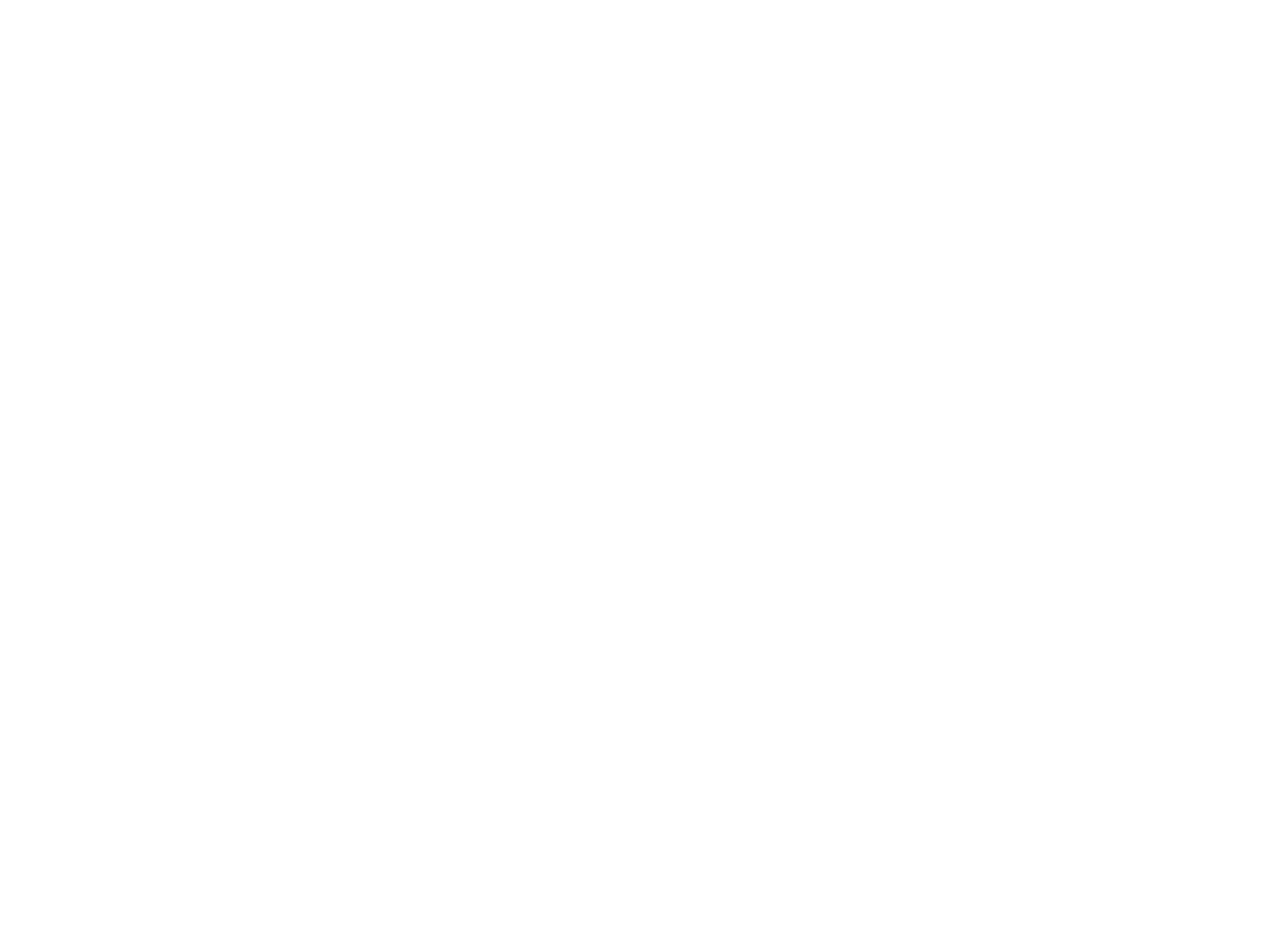
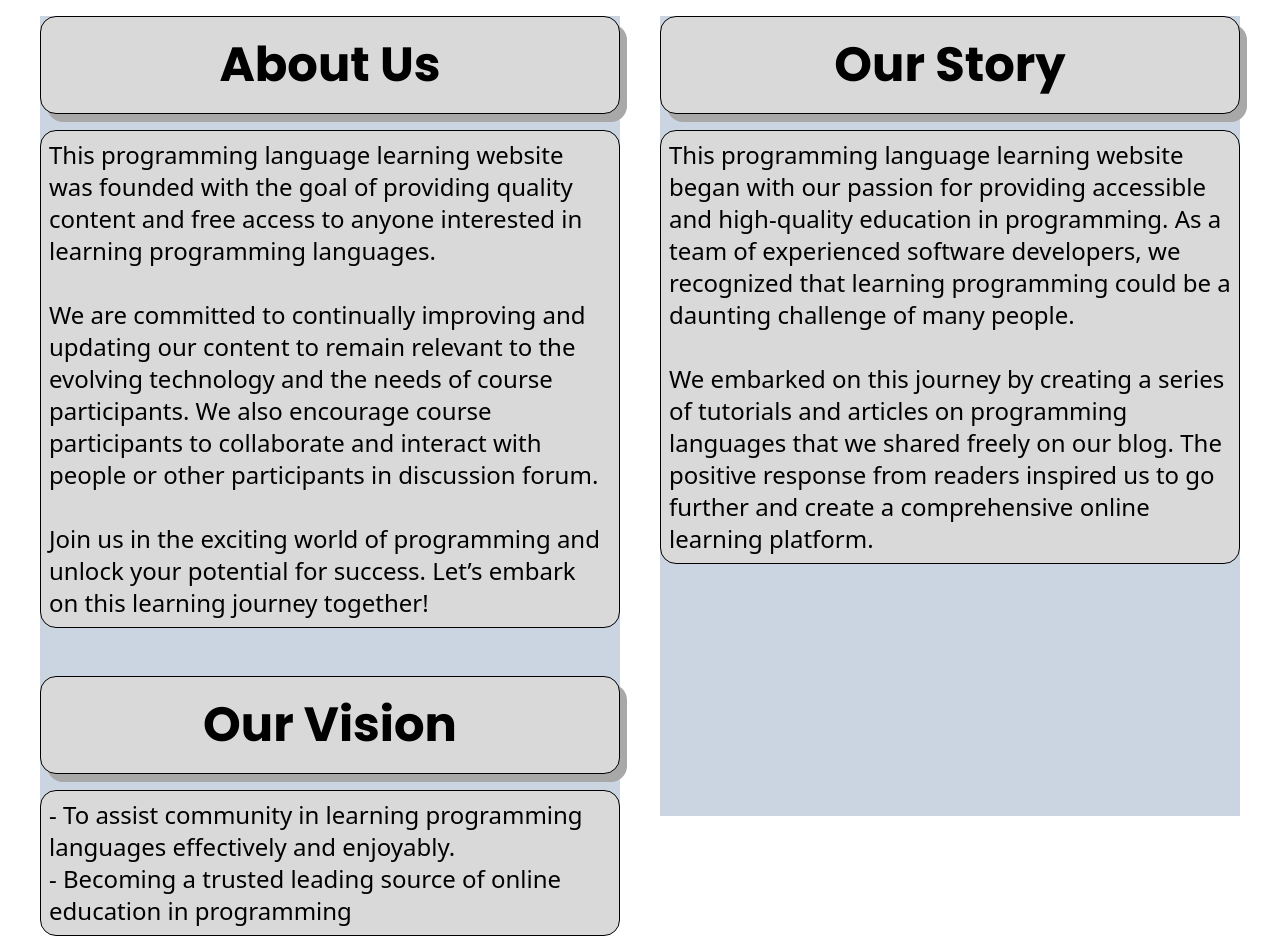
Before and after one commit to ditobayu/Final-Project-DDAP, a Next.js app: page /about in a window 1280 px wide. Shown: the part 240-1176 px from the top of the page. Before the commit the page ends 800 px from the top, so only its background shows below. Built offline with nearby package versions, Linux system fonts and the light colour scheme; no server answers.

Commit message:
About page, tapi cara nyamain panjang About Us sama Our Story aku gatau

```diff
--- a/app/about/page.jsx
+++ b/app/about/page.jsx
@@ -9,7 +9,43 @@
   return (
     <div>
       <Nav />
-      <h2>asds</h2>
+      <div className="pt-24 flex flex-col px-10">
+        <div className="w-full h-28 bg-slate-500 rounded-xl">
+          <img src=""></img>
+        </div>
+        <div className="w-full h-screen mt-12 flex flex-row gap-10">
+          <div className="w-1/2 bg-slate-300 flex flex-col gap-4">
+            <div className="text-center bg-[#d9d9d9] py-6 rounded-2xl border border-black shadow-[7px_8px_0px_rgba(168,168,168,255)]">
+              <h1 className="text-5xl font-bold">About Us</h1>
+            </div>
+            <div className="bg-[#d9d9d9] rounded-2xl border border-black p-2 font-sans text-2xl">
+              <p>This programming language learning website was founded with the goal of providing quality content and free access to anyone interested in learning programming languages. <br></br><br></br>
+                We are committed to continually improving and updating our content to remain relevant to the evolving technology and the needs of course participants. We also encourage course participants to collaborate and interact with people or other participants in discussion forum. <br></br><br></br>
+                Join us in the exciting world of programming and unlock your potential for success. Let’s embark on this learning journey together!
+              </p>
+            </div>
+            <div className="text-center bg-[#d9d9d9] py-6 rounded-2xl border border-black shadow-[7px_8px_0px_rgba(168,168,168,255)] mt-8">
+              <h1 className="text-5xl font-bold">Our Vision</h1>
+            </div>
+            <div className="bg-[#d9d9d9] rounded-2xl border border-black p-2 font-sans text-2xl">
+              <p>- To assist community in learning programming languages  effectively and enjoyably.</p>
+              <p>- Becoming a trusted leading source of online education in programming</p>
+            </div>
+          </div>
+
+          <div className="w-1/2 bg-slate-300 flex flex-col gap-4">
+            <div className="text-center bg-[#d9d9d9] py-6 rounded-2xl border border-black shadow-[7px_8px_0px_rgba(168,168,168,255)]">
+              <h1 className="text-5xl font-bold">Our Story</h1>
+            </div>
+            <div className="bg-[#d9d9d9] rounded-2xl border border-black p-2 font-sans text-2xl">
+              <p>This programming language learning website began with our passion for providing accessible and high-quality education in programming. As a team of experienced software developers, we recognized that learning programming could be a daunting challenge of many people.<br></br><br></br>
+              We embarked on this journey by creating a series of tutorials and articles on programming languages that we shared freely on our blog. The positive response from readers inspired us to go further and create a comprehensive online learning platform.
+              </p>
+            </div>
+          </div>
+        </div>
+
+      </div>
     </div>
   );
 };
--- a/app/page.jsx
+++ b/app/page.jsx
@@ -21,7 +21,7 @@
             <br></br>
             <h1 className="text-8xl font-extrabold">Online Course</h1>
             <br></br><br></br>
-            <h2 className="text-4xl font-semibold font-sans font-poppins">Doo-IT provides general knowledge to help increase your insight.</h2>
+            <h2 className="text-4xl font-semibold font-sans">Doo-IT provides general knowledge to help increase your insight.</h2>
           </div>
           <div className="mt-8">
             <button className="bg-green-500 text-white w-1/3 text-3xl py-4 shadow-[5px_6px_0px_rgba(3,147,0,255)] rounded-[50px] hover:w-transition duration-1000 ease-in-out">Get Started</button>
```
